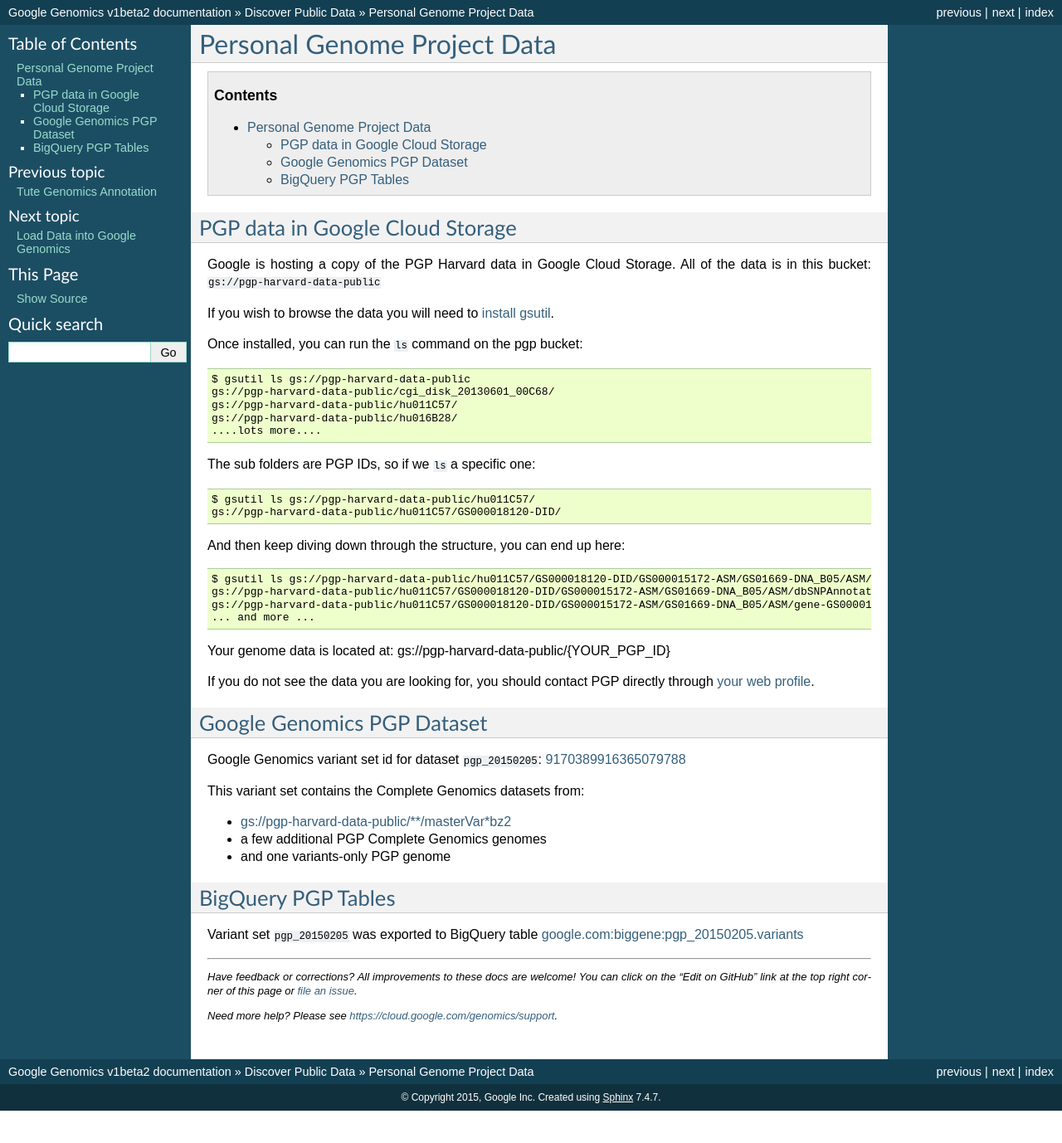
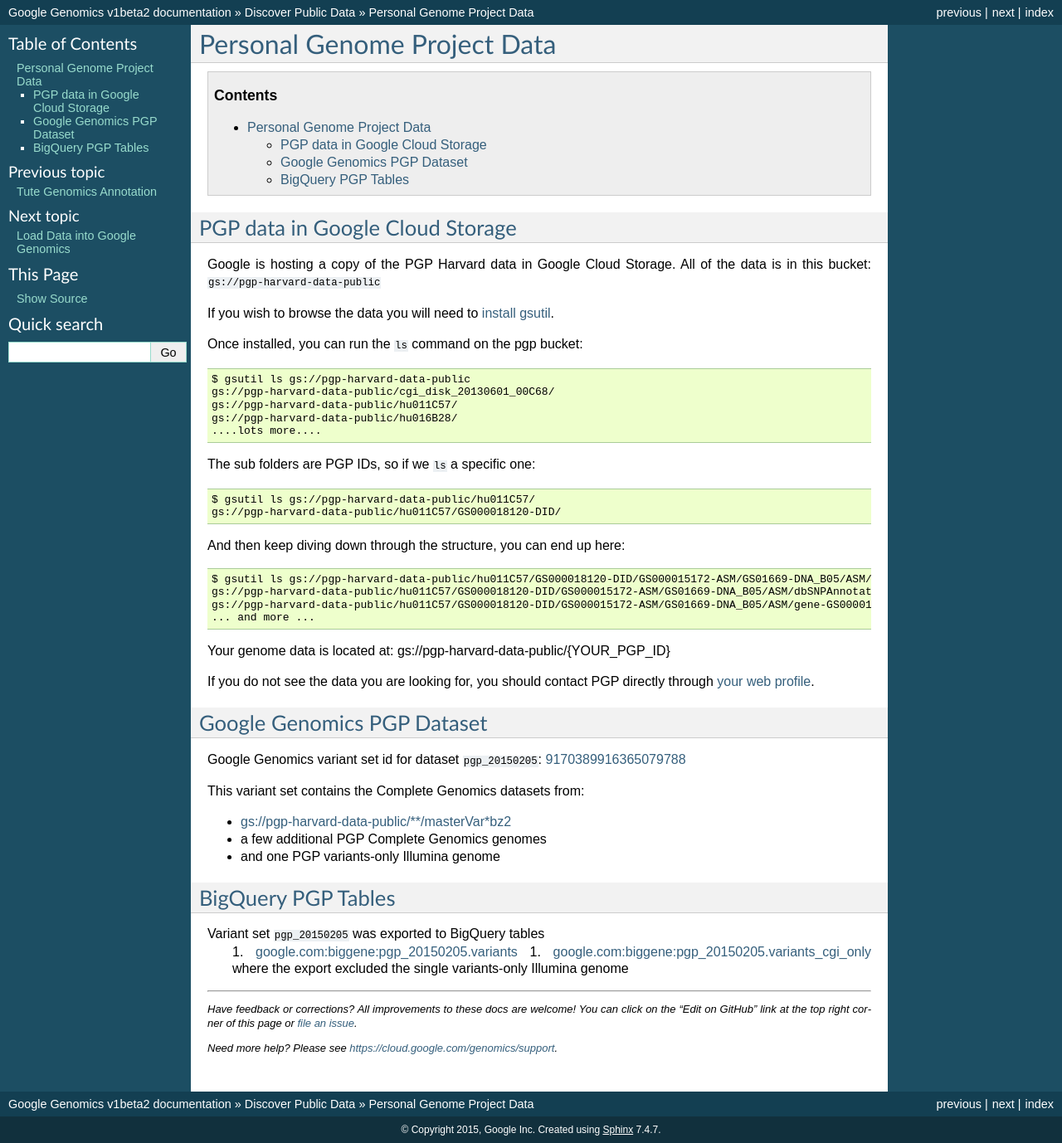
Before and after one commit to googlegenomics/readthedocs, a Sphinx documentation site: the page built from docs/source/use_cases/discover_public_data/pgp_public_data.rst, in a window 1280 px wide. Shown: the whole page at 83% size. Built offline with Sphinx 7.4.7, drawn with Linux system fonts in a browser that asks for light colours; pages that are not in the unit, such as notebooks, are missing from menus; before the commit the page ends 1339 px from its top, so only the background shows below that.

Commit message:
Add a few more details about PGP.

```diff
--- a/docs/source/use_cases/discover_public_data/pgp_public_data.rst
+++ b/docs/source/use_cases/discover_public_data/pgp_public_data.rst
@@ -17,9 +17,11 @@
 
 * `gs://pgp-harvard-data-public/**/masterVar*bz2 <https://console.developers.google.com/storage/pgp-harvard-data-public>`_
 * a few additional PGP Complete Genomics genomes
-* and one variants-only PGP genome
+* and one PGP variants-only Illumina genome
 
 BigQuery PGP Tables
 -------------------
 
-Variant set ``pgp_20150205`` was exported to BigQuery table `google.com:biggene:pgp_20150205.variants <https://bigquery.cloud.google.com/table/google.com:biggene:pgp_20150205.variants>`_
+Variant set ``pgp_20150205`` was exported to BigQuery tables
+ 1. `google.com:biggene:pgp_20150205.variants <https://bigquery.cloud.google.com/table/google.com:biggene:pgp_20150205.variants>`_
+ 1. `google.com:biggene:pgp_20150205.variants_cgi_only <https://bigquery.cloud.google.com/table/google.com:biggene:pgp_20150205.variants_cgi_only>`_ where the export excluded the single variants-only Illumina genome
```
